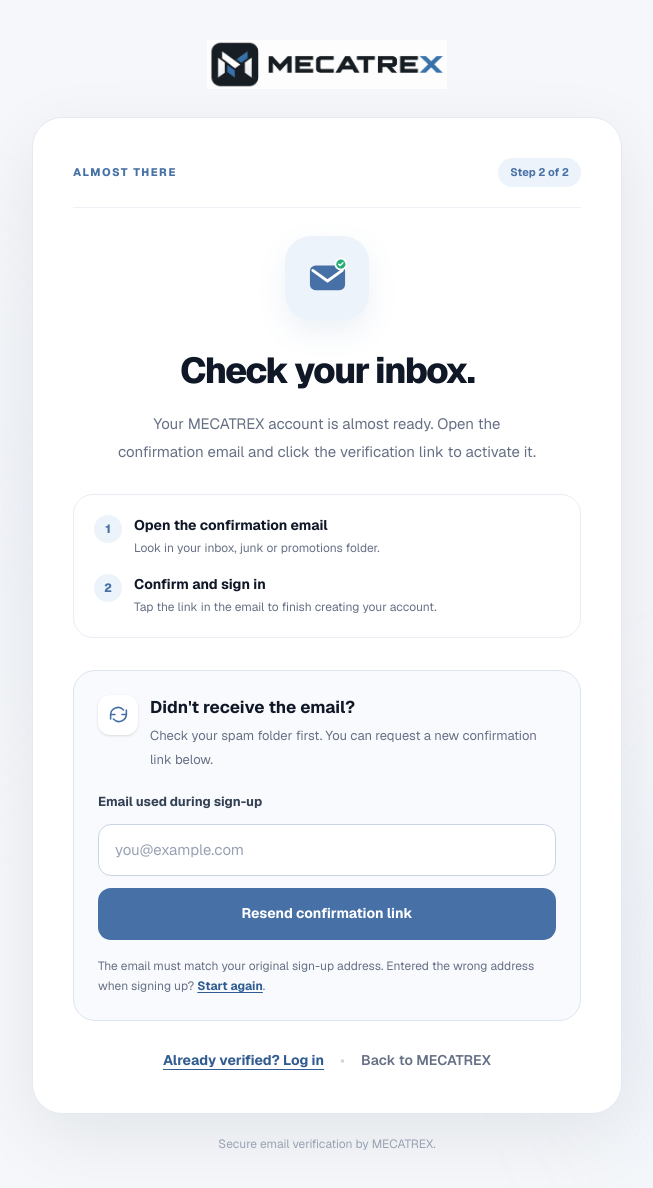
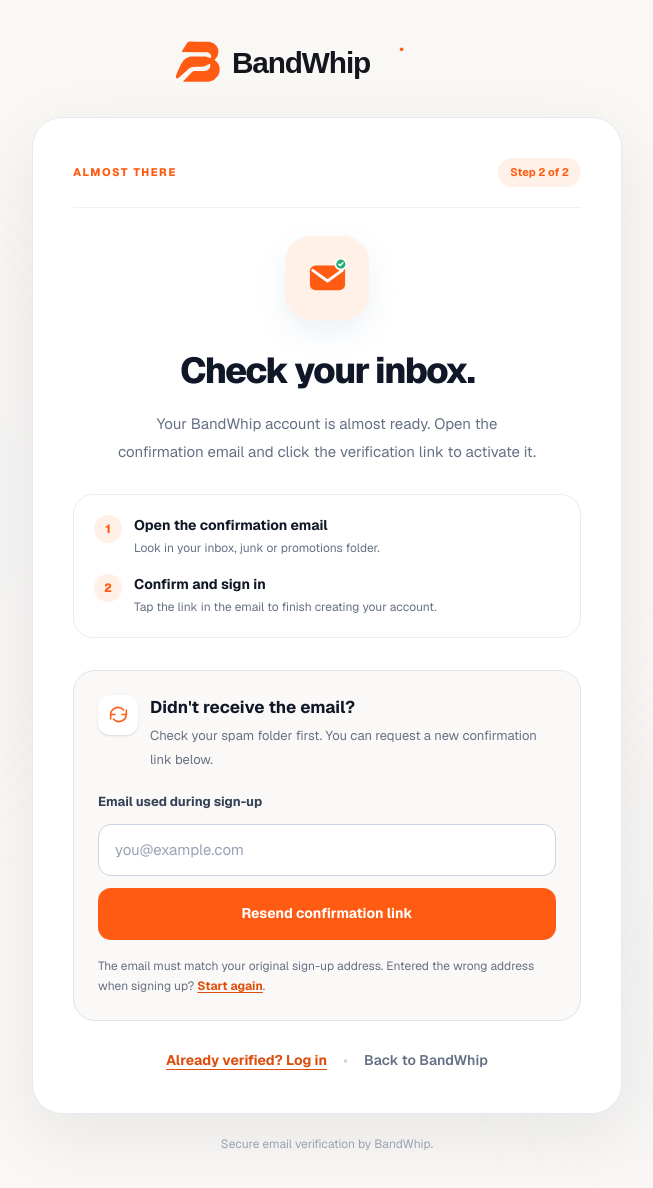
Before and after one commit to Raselll/MecaTrex, a Next.js app: page /signup/check-email in a window 1280 px wide. Shown: the top 1188 px of the page, without its empty margins (313-966 px from the left). Built offline with nearby package versions, Linux system fonts and the light colour scheme; no server answers.

Commit message:
Rebrand remaining authentication flows and unify default orange accent palette

```diff
--- a/app/forgot-password/page.tsx
+++ b/app/forgot-password/page.tsx
@@ -9,30 +9,30 @@ export default async function ForgotPasswordPage({
 }) {
   const { error, sent } = await searchParams;
   return (
-    <main className="min-h-screen bg-[#F5F7FA] px-5 py-10 text-[#101828]">
+    <main className="bw-auth-page min-h-screen bg-[#FAF8F5] px-5 py-10 text-[#101828]">
       <div className="mx-auto max-w-[620px]">
-        <Link href="/" aria-label="Back to MECATREX">
-          <Image src="/mecatrex-logo-web.png" alt="MECATREX" width={280} height={78} priority className="h-[58px] w-auto" />
+        <Link href="/" aria-label="Back to BandWhip">
+          <Image src="/bandwhip-logo.svg" alt="BandWhip" width={280} height={78} priority className="h-[58px] w-auto" />
         </Link>
         <div className="mt-8 rounded-[30px] border border-[#EAECF0] bg-white p-7 shadow-[0_18px_60px_rgba(16,24,40,0.08)] sm:p-10">
-          <p className="text-[13px] font-bold uppercase tracking-[0.14em] text-[#4771A6]">Account recovery</p>
+          <p className="text-[13px] font-bold uppercase tracking-[0.14em] text-[#FF5B13]">Account recovery</p>
           <h1 className="mt-3 text-[38px] font-bold tracking-[-0.04em]">Forgot your password?</h1>
           <p className="mt-3 text-[15px] leading-7 text-[#667085]">Enter your email and we will send a secure link so you can choose a new password.</p>
           {sent ? (
             <div role="status" className="mt-7 rounded-[16px] border border-[#ABEFC6] bg-[#ECFDF3] p-5 text-[14px] leading-6 text-[#05603A]">
-              If this email is registered with MECATREX, a password reset link has been sent. Check your inbox and spam folder.
+              If this email is registered with BandWhip, a password reset link has been sent. Check your inbox and spam folder.
             </div>
           ) : (
             <form action={requestPasswordReset} className="mt-7 space-y-5">
               {error && <p role="alert" className="rounded-[14px] bg-[#FEF3F2] px-4 py-3 text-[14px] text-[#B42318]">{error}</p>}
               <label className="block">
                 <span className="mb-2 block text-[14px] font-bold text-[#101828]">Email address</span>
-                <input name="email" type="email" required autoComplete="email" placeholder="you@example.com" className="h-[54px] w-full rounded-[14px] border border-[#98A2B3] bg-white px-4 text-[16px] outline-none focus:border-[#4771A6] focus:ring-4 focus:ring-[#4771A6]/10" />
+                <input name="email" type="email" required autoComplete="email" placeholder="you@example.com" className="h-[54px] w-full rounded-[14px] border border-[#98A2B3] bg-white px-4 text-[16px] outline-none focus:border-[#FF5B13] focus:ring-4 focus:ring-[#FF5B13]/10" />
               </label>
-              <button type="submit" className="w-full rounded-[14px] bg-[#4771A6] px-5 py-4 text-[16px] font-bold text-white hover:bg-[#315C91]">Send reset link</button>
+              <button type="submit" className="w-full rounded-[14px] bg-[#FF5B13] px-5 py-4 text-[16px] font-bold text-white hover:bg-[#DD4E0D]">Send reset link</button>
             </form>
           )}
-          <Link href="/login" className="mt-6 inline-flex text-[14px] font-bold text-[#4771A6] underline underline-offset-2 hover:text-[#315C91]">← Back to log in</Link>
+          <Link href="/login" className="mt-6 inline-flex text-[14px] font-bold text-[#FF5B13] underline underline-offset-2 hover:text-[#DD4E0D]">← Back to log in</Link>
         </div>
       </div>
     </main>
--- a/app/reset-password/page.tsx
+++ b/app/reset-password/page.tsx
@@ -17,15 +17,15 @@ export default async function ResetPasswordPage({
 
   const { error } = await searchParams;
   return (
-    <main className="min-h-screen bg-[#F5F7FA] px-5 py-10 text-[#101828]">
+    <main className="bw-auth-page min-h-screen bg-[#FAF8F5] px-5 py-10 text-[#101828]">
       <div className="mx-auto max-w-[620px]">
-        <Link href="/" aria-label="Back to MECATREX">
-          <Image src="/mecatrex-logo-web.png" alt="MECATREX" width={280} height={78} priority className="h-[58px] w-auto" />
+        <Link href="/" aria-label="Back to BandWhip">
+          <Image src="/bandwhip-logo.svg" alt="BandWhip" width={280} height={78} priority className="h-[58px] w-auto" />
         </Link>
         <div className="mt-8 rounded-[30px] border border-[#EAECF0] bg-white p-7 shadow-[0_18px_60px_rgba(16,24,40,0.08)] sm:p-10">
-          <p className="text-[13px] font-bold uppercase tracking-[0.14em] text-[#4771A6]">Secure account recovery</p>
+          <p className="text-[13px] font-bold uppercase tracking-[0.14em] text-[#FF5B13]">Secure account recovery</p>
           <h1 className="mt-3 text-[38px] font-bold tracking-[-0.04em]">Choose a new password.</h1>
-          <p className="mt-3 text-[15px] leading-7 text-[#667085]">Enter a strong password for your MECATREX account.</p>
+          <p className="mt-3 text-[15px] leading-7 text-[#667085]">Enter a strong password for your BandWhip account.</p>
           {error && <p role="alert" className="mt-5 rounded-[14px] bg-[#FEF3F2] p-4 text-[14px] text-[#B42318]">{error}</p>}
           <ResetPasswordForm />
         </div>
--- a/app/reset-password/reset-form.tsx
+++ b/app/reset-password/reset-form.tsx
@@ -18,7 +18,7 @@ export default function ResetPasswordForm() {
     <form action={updatePassword} className="mt-7 space-y-5">
       <label className="block">
         <span className="mb-2 block text-[14px] font-bold text-[#101828]">New password</span>
-        <input name="password" type="password" autoComplete="new-password" minLength={8} required value={password} onChange={(event) => setPassword(event.target.value)} className="h-[54px] w-full rounded-[14px] border border-[#98A2B3] bg-white px-4 text-[16px] outline-none focus:border-[#4771A6] focus:ring-4 focus:ring-[#4771A6]/10" />
+        <input name="password" type="password" autoComplete="new-password" minLength={8} required value={password} onChange={(event) => setPassword(event.target.value)} className="h-[54px] w-full rounded-[14px] border border-[#98A2B3] bg-white px-4 text-[16px] outline-none focus:border-[#FF5B13] focus:ring-4 focus:ring-[#FF5B13]/10" />
       </label>
       <ul className="space-y-1" aria-live="polite">
         {rules.map((rule) => (
@@ -29,10 +29,10 @@ export default function ResetPasswordForm() {
       </ul>
       <label className="block">
         <span className="mb-2 block text-[14px] font-bold text-[#101828]">Confirm new password</span>
-        <input name="confirm_password" type="password" autoComplete="new-password" required value={confirmation} onChange={(event) => setConfirmation(event.target.value)} className={`h-[54px] w-full rounded-[14px] border px-4 text-[16px] outline-none focus:ring-4 ${confirmation ? matches ? "border-[#12B76A] focus:ring-[#12B76A]/10" : "border-[#F04438] focus:ring-[#F04438]/10" : "border-[#98A2B3] focus:ring-[#4771A6]/10"}`} />
+        <input name="confirm_password" type="password" autoComplete="new-password" required value={confirmation} onChange={(event) => setConfirmation(event.target.value)} className={`h-[54px] w-full rounded-[14px] border px-4 text-[16px] outline-none focus:ring-4 ${confirmation ? matches ? "border-[#12B76A] focus:ring-[#12B76A]/10" : "border-[#F04438] focus:ring-[#F04438]/10" : "border-[#98A2B3] focus:ring-[#FF5B13]/10"}`} />
         {confirmation && <span role="status" className={`mt-2 block text-[13px] font-semibold ${matches ? "text-[#027A48]" : "text-[#B42318]"}`}>{matches ? "✓ Passwords match" : "Passwords do not match yet"}</span>}
       </label>
-      <button disabled={!ready} type="submit" className="w-full rounded-[14px] bg-[#4771A6] px-5 py-4 text-[16px] font-bold text-white hover:bg-[#315C91] disabled:cursor-not-allowed disabled:opacity-40">Save new password</button>
+      <button disabled={!ready} type="submit" className="w-full rounded-[14px] bg-[#FF5B13] px-5 py-4 text-[16px] font-bold text-white hover:bg-[#DD4E0D] disabled:cursor-not-allowed disabled:opacity-40">Save new password</button>
     </form>
   );
 }
--- a/app/signup/check-email/page.tsx
+++ b/app/signup/check-email/page.tsx
@@ -17,7 +17,7 @@ export default async function CheckEmailPage() {
   );
 
   return (
-    <main className="relative flex min-h-screen items-center justify-center overflow-hidden bg-[#F5F7FA] px-4 py-10 sm:px-6">
+    <main className="relative flex min-h-screen items-center justify-center overflow-hidden bg-[#FAF8F5] px-4 py-10 sm:px-6">
       <div
         aria-hidden="true"
         className="pointer-events-none absolute -left-36 top-1/4 h-[420px] w-[420px] rounded-full bg-[#DBE9FA]/40 blur-[100px]"
@@ -32,11 +32,11 @@ export default async function CheckEmailPage() {
         <Link
           href="/"
           className="mx-auto mb-7 flex w-fit items-center justify-center"
-          aria-label="MECATREX home"
+          aria-label="BandWhip home"
         >
           <Image
-            src="/mecatrex-logo-web.png"
-            alt="MECATREX"
+            src="/bandwhip-logo.svg"
+            alt="BandWhip"
             width={210}
             height={60}
             priority
@@ -46,17 +46,17 @@ export default async function CheckEmailPage() {
 
         <div className="rounded-[30px] border border-[#E4EAF2] bg-white px-5 py-8 shadow-[0_22px_70px_rgba(16,24,40,0.08)] sm:px-10 sm:py-10">
           <div className="mb-7 flex items-center justify-between gap-3 border-b border-[#EEF1F5] pb-5">
-            <span className="text-[11px] font-extrabold uppercase tracking-[0.14em] text-[#4771A6]">
+            <span className="text-[11px] font-extrabold uppercase tracking-[0.14em] text-[#FF5B13]">
               Almost there
             </span>
 
-            <span className="rounded-full bg-[#EDF3FA] px-3 py-1.5 text-[11px] font-bold text-[#4771A6]">
+            <span className="rounded-full bg-[#FFF1E8] px-3 py-1.5 text-[11px] font-bold text-[#FF5B13]">
               Step 2 of 2
             </span>
           </div>
 
           <div
-            className="mx-auto flex h-[84px] w-[84px] items-center justify-center rounded-[26px] bg-[#EDF3FA] text-[#4771A6] shadow-[0_12px_30px_rgba(71,113,166,0.1)]"
+            className="mx-auto flex h-[84px] w-[84px] items-center justify-center rounded-[26px] bg-[#FFF1E8] text-[#FF5B13] shadow-[0_12px_30px_rgba(71,113,166,0.1)]"
             aria-hidden="true"
           >
             <svg
@@ -71,7 +71,7 @@ export default async function CheckEmailPage() {
                 width="50"
                 height="35"
                 rx="8"
-                fill="#4771A6"
+                fill="#FF5B13"
               />
 
               <path
@@ -107,13 +107,13 @@ export default async function CheckEmailPage() {
             </h1>
 
             <p className="mx-auto mt-3 max-w-[430px] text-[15px] leading-7 text-[#667085]">
-              Your MECATREX account is almost ready.
+              Your BandWhip account is almost ready.
               Open the confirmation email and click
               the verification link to activate it.
             </p>
 
             {initialEmail && (
-              <div className="mx-auto mt-4 inline-flex max-w-full items-center gap-2 rounded-full border border-[#E1E8F0] bg-[#F8FAFC] px-4 py-2 text-[13px] font-semibold text-[#315C91]">
+              <div className="mx-auto mt-4 inline-flex max-w-full items-center gap-2 rounded-full border border-[#E1E8F0] bg-[#F8FAFC] px-4 py-2 text-[13px] font-semibold text-[#DD4E0D]">
                 <span aria-hidden="true">✉</span>
                 <span className="truncate">
                   {initialEmail}
@@ -123,7 +123,7 @@ export default async function CheckEmailPage() {
           </div>
 
           <div className="mt-7 grid grid-cols-[auto_1fr] gap-x-3 gap-y-4 rounded-[20px] border border-[#E8EDF4] bg-white p-5">
-            <div className="flex h-7 w-7 items-center justify-center rounded-full bg-[#EDF3FA] text-[12px] font-extrabold text-[#4771A6]">
+            <div className="flex h-7 w-7 items-center justify-center rounded-full bg-[#FFF1E8] text-[12px] font-extrabold text-[#FF5B13]">
               1
             </div>
 
@@ -137,7 +137,7 @@ export default async function CheckEmailPage() {
               </p>
             </div>
 
-            <div className="flex h-7 w-7 items-center justify-center rounded-full bg-[#EDF3FA] text-[12px] font-extrabold text-[#4771A6]">
+            <div className="flex h-7 w-7 items-center justify-center rounded-full bg-[#FFF1E8] text-[12px] font-extrabold text-[#FF5B13]">
               2
             </div>
 
@@ -161,7 +161,7 @@ export default async function CheckEmailPage() {
           <div className="mt-7 flex flex-col items-center justify-center gap-4 sm:flex-row">
             <Link
               href="/login"
-              className="text-[14px] font-bold text-[#315C91] underline underline-offset-4 hover:text-[#101828]"
+              className="text-[14px] font-bold text-[#DD4E0D] underline underline-offset-4 hover:text-[#101828]"
             >
               Already verified? Log in
             </Link>
@@ -177,13 +177,13 @@ export default async function CheckEmailPage() {
               href="/"
               className="text-[14px] font-semibold text-[#667085] hover:text-[#101828]"
             >
-              Back to MECATREX
+              Back to BandWhip
             </Link>
           </div>
         </div>
 
         <p className="mt-5 text-center text-[12px] leading-5 text-[#98A2B3]">
-          Secure email verification by MECATREX.
+          Secure email verification by BandWhip.
         </p>
       </div>
     </main>
--- a/app/signup/check-email/resend-form.tsx
+++ b/app/signup/check-email/resend-form.tsx
@@ -61,11 +61,11 @@ export default function ResendForm({
   return (
     <section
       aria-labelledby="resend-title"
-      className="mt-8 rounded-[22px] border border-[#DCE5F0] bg-[#F8FAFD] p-5 text-left sm:p-6"
+      className="mt-8 rounded-[22px] border border-[#DCE5F0] bg-[#FBF9F7] p-5 text-left sm:p-6"
     >
       <div className="flex items-start gap-3">
         <span
-          className="flex h-10 w-10 shrink-0 items-center justify-center rounded-[12px] bg-white text-[#4771A6] shadow-sm"
+          className="flex h-10 w-10 shrink-0 items-center justify-center rounded-[12px] bg-white text-[#FF5B13] shadow-sm"
           aria-hidden="true"
         >
           <svg
@@ -120,13 +120,13 @@ export default function ResendForm({
           autoComplete="email"
           defaultValue={initialEmail}
           placeholder="you@example.com"
-          className="h-[52px] w-full rounded-[13px] border border-[#C9D5E3] bg-white px-4 text-[15px] text-[#101828] outline-none transition placeholder:text-[#98A2B3] focus:border-[#4771A6] focus:ring-4 focus:ring-[#4771A6]/10"
+          className="h-[52px] w-full rounded-[13px] border border-[#C9D5E3] bg-white px-4 text-[15px] text-[#101828] outline-none transition placeholder:text-[#98A2B3] focus:border-[#FF5B13] focus:ring-4 focus:ring-[#FF5B13]/10"
         />
 
         <button
           type="submit"
           disabled={isPending || secondsLeft > 0}
-          className="flex min-h-[52px] w-full items-center justify-center gap-2 rounded-[13px] bg-[#4771A6] px-5 py-3.5 text-[14px] font-bold text-white transition hover:bg-[#315C91] focus-visible:outline focus-visible:outline-2 focus-visible:outline-offset-2 focus-visible:outline-[#4771A6] disabled:cursor-not-allowed disabled:bg-[#AFC0D4]"
+          className="flex min-h-[52px] w-full items-center justify-center gap-2 rounded-[13px] bg-[#FF5B13] px-5 py-3.5 text-[14px] font-bold text-white transition hover:bg-[#DD4E0D] focus-visible:outline focus-visible:outline-2 focus-visible:outline-offset-2 focus-visible:outline-[#FF5B13] disabled:cursor-not-allowed disabled:bg-[#AFC0D4]"
         >
           {isPending ? (
             <>
@@ -168,7 +168,7 @@ export default function ResendForm({
         up?{" "}
         <Link
           href="/signup"
-          className="font-bold text-[#315C91] underline underline-offset-2"
+          className="font-bold text-[#DD4E0D] underline underline-offset-2"
         >
           Start again
         </Link>.
--- a/lib/booking.ts
+++ b/lib/booking.ts
@@ -56,9 +56,9 @@ export type CalendarBlock = {
 
 export const ACCENT_COLORS = {
   blue: {
-    name: "Classic blue",
-    hex: "#4771A6",
-    soft: "#EDF3FA",
+    name: "BandWhip orange",
+    hex: "#FF5B13",
+    soft: "#FFF1E8",
   },
   teal: {
     name: "Deep teal",
```
Also changed, not shown: app/signup/signup-form.tsx (+12 -12 lines).
